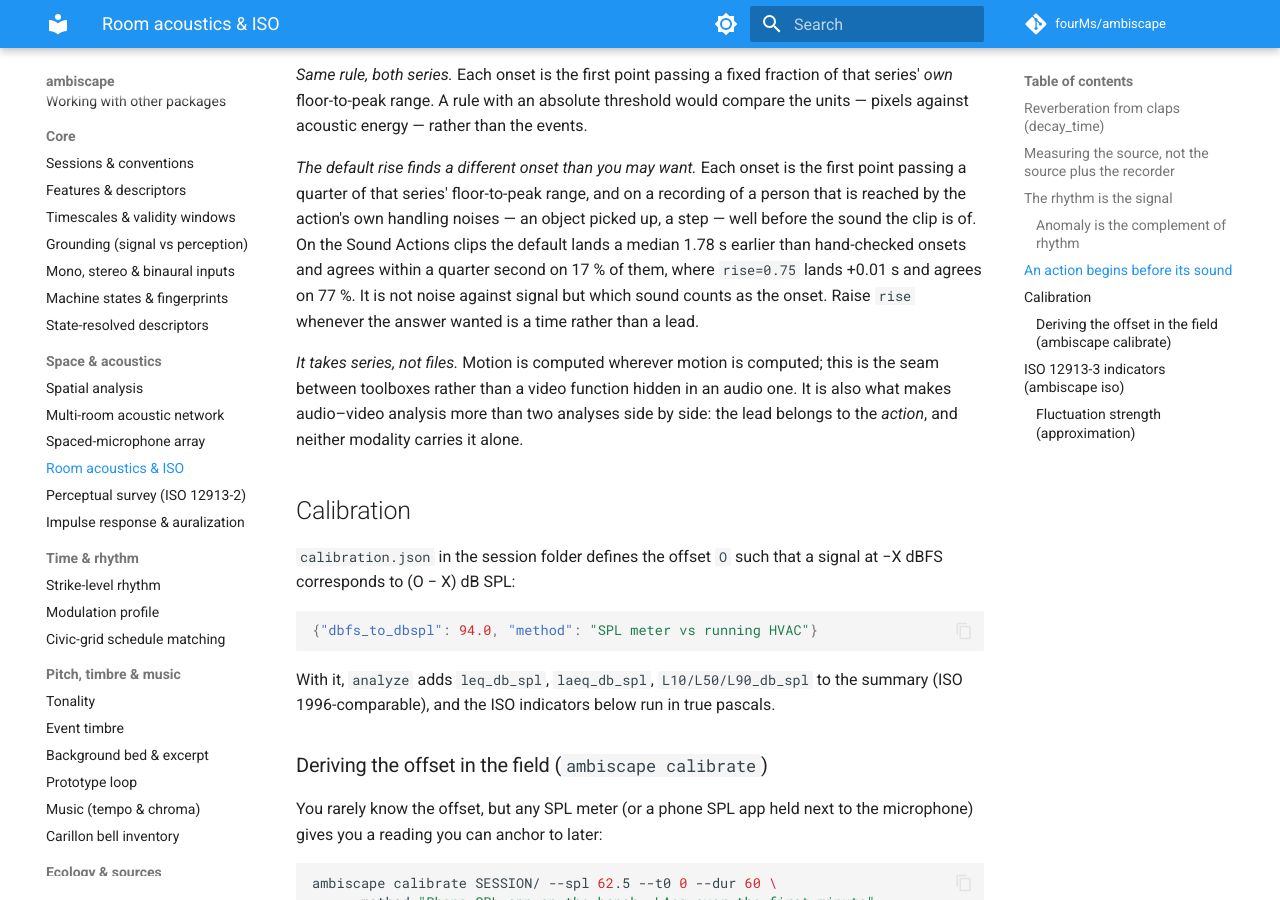
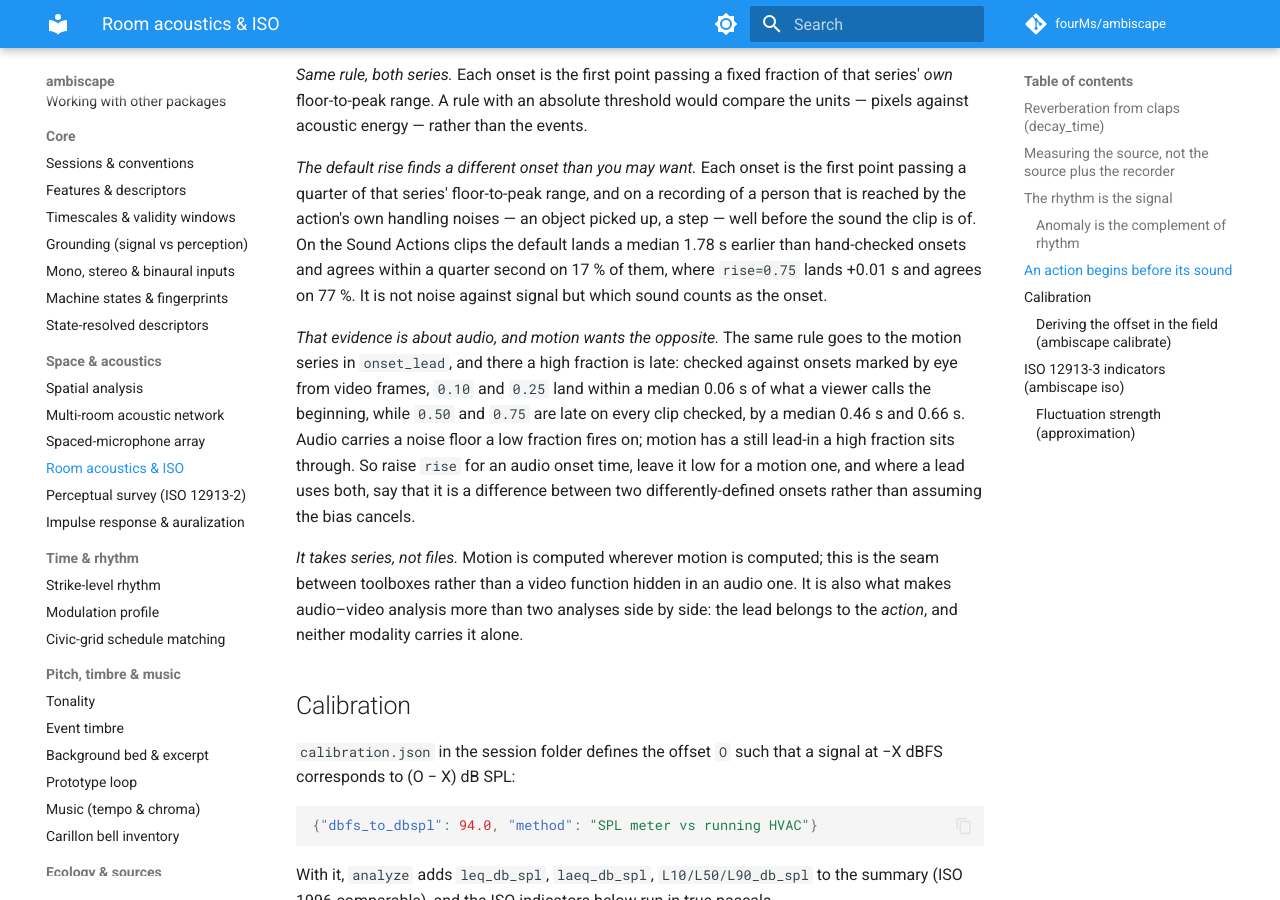
Before and after one commit to fourMs/ambiscape, an MkDocs documentation site: the page built from docs/guide/acoustics.md, in a window 1280 px wide and 900 px high, scrolled down 5935 px. Built offline with MkDocs 1.6.1 and Material for MkDocs 9.7.7, drawn with Linux system fonts in a browser that asks for light colours; comment, search, counter and statistics services are not loaded.

Commit message:
Docs: correct the onset advice and record the circ_corr deferral
The acoustics guide gave rise=0.75 as general advice for an onset
time; that evidence was audio, and on motion a high fraction is late
on every clip checked. interop.md now records that circ_corr defers
to micromotion and needs the circular extra.

Co-Authored-By: Claude Opus 5 (1M context) <noreply@anthropic.com>
Claude-Session: https://claude.ai/code/session_01TZ1T9cWFjCD93GdVrYmM4m

```diff
--- a/docs/guide/acoustics.md
+++ b/docs/guide/acoustics.md
@@ -326,8 +326,17 @@ an object picked up, a step — well before the sound the clip is of. On the
 Sound Actions clips the default lands a median 1.78 s earlier than
 hand-checked onsets and agrees within a quarter second on 17 % of them, where
 `rise=0.75` lands +0.01 s and agrees on 77 %. It is not noise against signal
-but which sound counts as the onset. Raise `rise` whenever the answer wanted
-is a time rather than a lead.
+but which sound counts as the onset.
+
+*That evidence is about audio, and motion wants the opposite.* The same rule
+goes to the motion series in `onset_lead`, and there a high fraction is late:
+checked against onsets marked by eye from video frames, `0.10` and `0.25` land
+within a median 0.06 s of what a viewer calls the beginning, while `0.50` and
+`0.75` are late on every clip checked, by a median 0.46 s and 0.66 s. Audio
+carries a noise floor a low fraction fires on; motion has a still lead-in a
+high fraction sits through. So raise `rise` for an audio onset time, leave it
+low for a motion one, and where a lead uses both, say that it is a difference
+between two differently-defined onsets rather than assuming the bias cancels.
 
 *It takes series, not files.* Motion is computed wherever motion is computed;
 this is the seam between toolboxes rather than a video function hidden in an
```
Also changed, not shown: docs/interop.md (+11 -0 lines).
